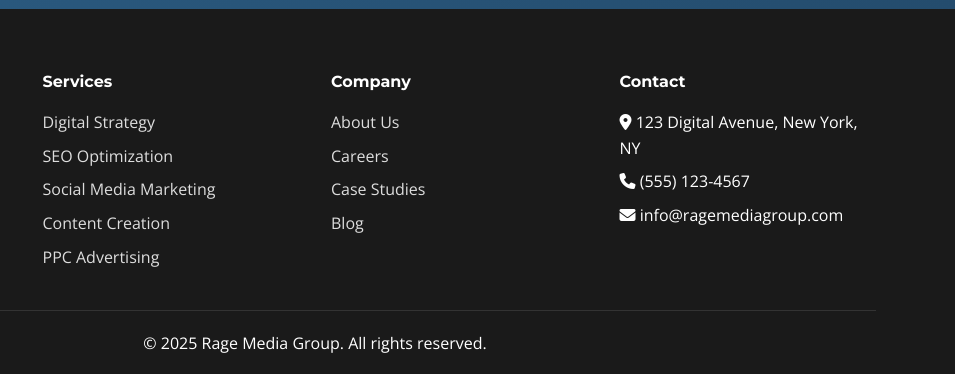
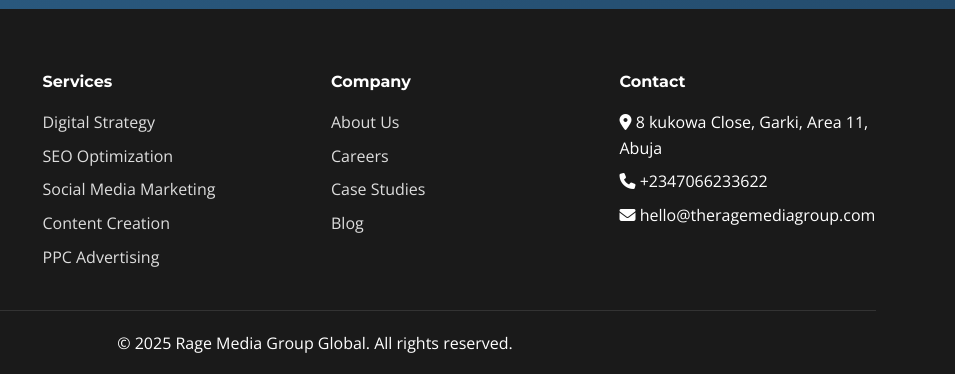
Before and after one commit to CHRIS-GIT7/rage-media, a plain HTML site: page index.html in a window 1280 px wide. Shown: the part 3814-4188 px from the top of the page, 325-1280 px from the left. Drawn offline with nearby package versions, Linux system fonts and the light colour scheme.

Commit message:
update contact info

```diff
--- a/index.html
+++ b/index.html
@@ -250,14 +250,14 @@
                 <div class="footer-section">
                     <h4>Contact</h4>
                     <ul>
-                        <li><i class="fas fa-map-marker-alt"></i> 123 Digital Avenue, New York, NY</li>
-                        <li><i class="fas fa-phone"></i> (555) 123-4567</li>
-                        <li><i class="fas fa-envelope"></i> info@ragemediagroup.com</li>
+                        <li><i class="fas fa-map-marker-alt"></i> 8 kukowa Close, Garki, Area 11, Abuja</li>
+                        <li><i class="fas fa-phone"></i> +2347066233622</li>
+                        <li><i class="fas fa-envelope"></i> hello@theragemediagroup.com</li>
                     </ul>
                 </div>
             </div>
             <div class="footer-bottom">
-                <p>&copy; 2025 Rage Media Group. All rights reserved.</p>
+                <p>&copy; 2025 Rage Media Group Global. All rights reserved.</p>
             </div>
         </div>
     </footer>
```
